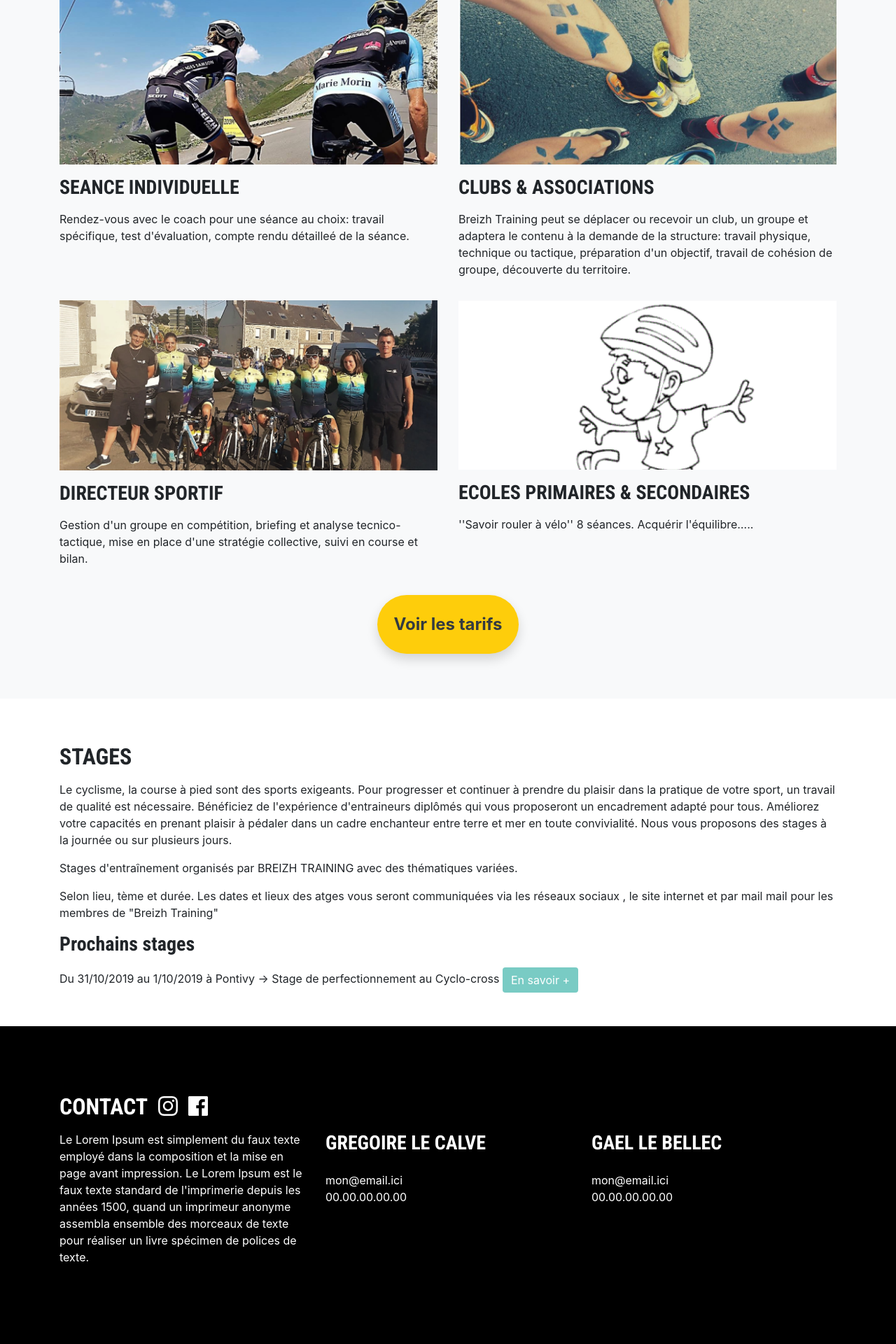
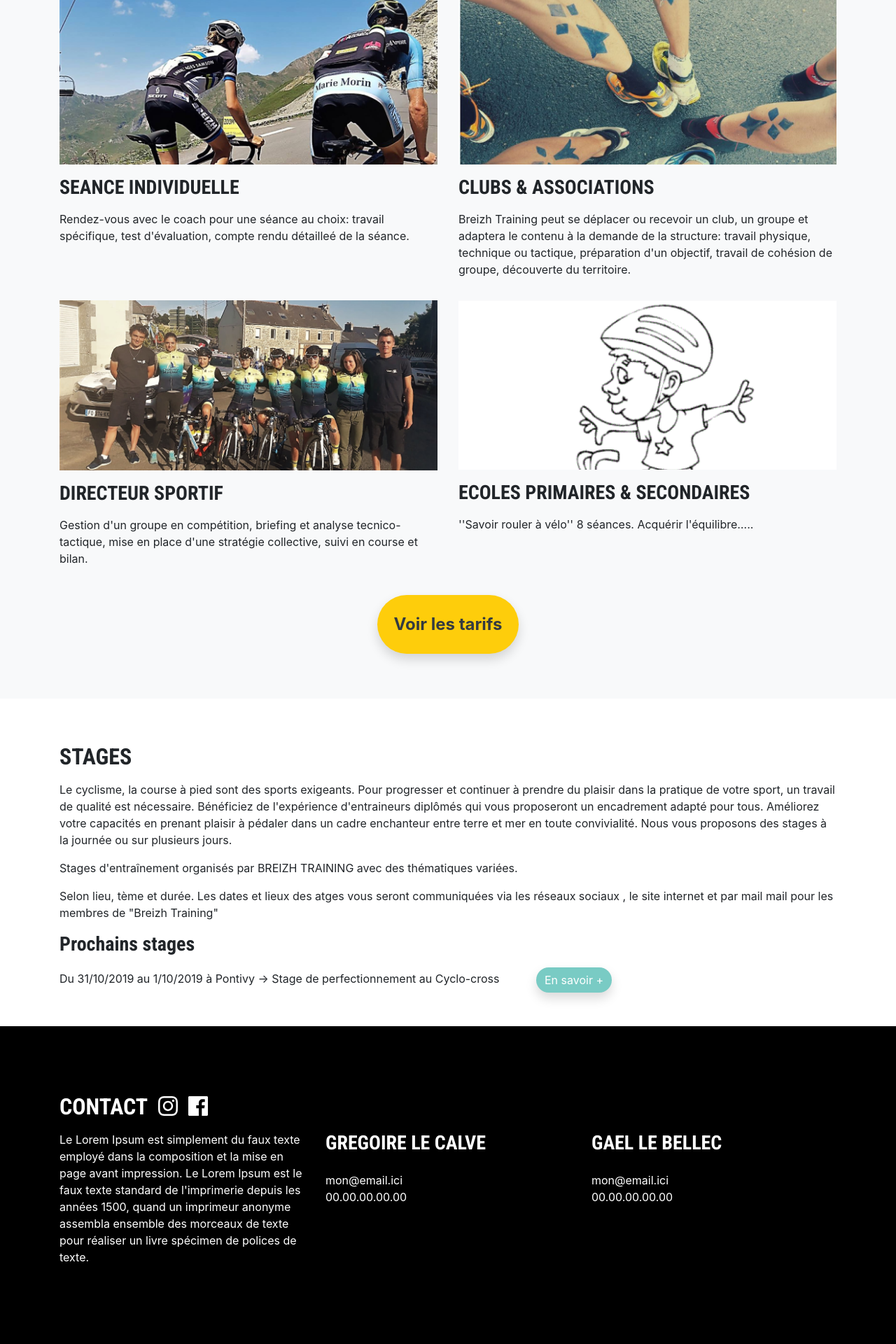
Before and after one commit to jn-prod/www-breizhtraining-bzh, a Jekyll site: the page built from index.html, in a window 1280 px wide. Shown: the part 2664-4584 px from the top of the page at 70% size. Built offline with Jekyll 4.4.1, drawn with Linux system fonts in a browser that asks for light colours; nearby versions of some CDN libraries.

Commit message:
Update index.html

```diff
--- a/index.html
+++ b/index.html
@@ -115,7 +115,7 @@ version: "fr"
 					<div class="row">
 						<div class="col-12">
 							<span>Du  31/10/2019 au 1/10/2019 à Pontivy → Stage de perfectionnement au Cyclo-cross</span>
-							<a href="#" target="_blank" rel="nofollow" class="btn btn-secondary ml-auto">En savoir +</a>
+							<a href="#" target="_blank" rel="nofollow" class="btn btn-secondary ml-5 rounded-pill shadow">En savoir +</a>
 						</div>
 					</div>
 				</div>
```
